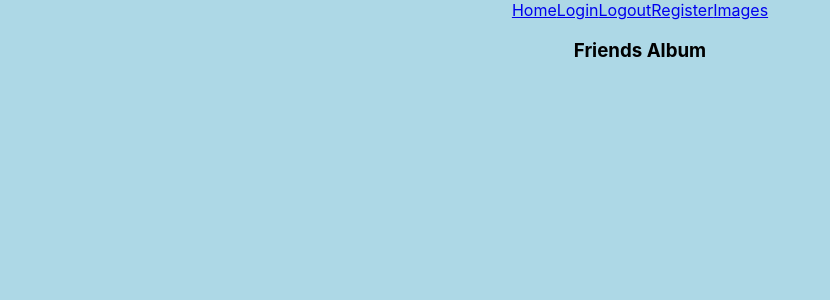
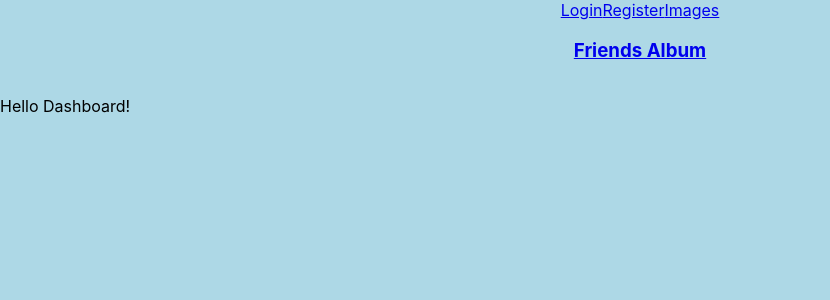
Before and after one commit to iampruven/vp-photo-album, a React (Create React App) app: page /dashboard in a window 1280 px wide. Shown: the top 300 px of the page, without its empty margins (0-830 px from the left). Built offline with nearby package versions, Linux system fonts and the light colour scheme; no server answers.

Commit message:
login functionality new pages

```diff
--- a/src/Components/App/App.js
+++ b/src/Components/App/App.js
@@ -5,6 +5,7 @@ import { BrowserRouter as Router, Switch, Route } from "react-router-dom";
 import Landing from "../LandingPage/Landing";
 import RegistrationRoute from "../../Routes/RegistrationRoute/RegistrationRoute";
 import LoginRoute from "../../Routes/LoginRoute/LoginRoute";
+import DashboardRoute from "../../Routes/DashboardRoute/DashboardRoute";
 function App() {
   return (
     <main>
@@ -16,6 +17,7 @@ function App() {
             </header>
             <Switch>
               <Route exact path={'/'} component={Landing}/>
+              <Route exact path={"/dashboard"} component={DashboardRoute} />
               <Route exact path={"/image"} component={Image} />
               <Route exact path={'/login'} component={LoginRoute} />
               <Route exact path={'/register'} component={RegistrationRoute} />
--- a/src/Components/Context/UserContext.js
+++ b/src/Components/Context/UserContext.js
@@ -67,6 +67,7 @@ export class UserProvider extends Component {
   };
 
   processLogin = (authToken) => {
+    console.log('helloooooooo')
     TokenService.saveAuthToken(authToken);
     const jwtPayload = TokenService.parseAuthToken();
     this.setUser({
--- a/src/Components/Header/Header.js
+++ b/src/Components/Header/Header.js
@@ -1,20 +1,53 @@
 import React from "react";
-import { Link } from 'react-router-dom';
+import { Link } from "react-router-dom";
 import "./Header.css";
+import UserContext from "../Context/UserContext";
+import TokenService from "../../Services/token-service";
 export default class Header extends React.Component {
+  static contextType = UserContext;
+
+  handleLogoutClick = () => {
+    this.context.processLogout();
+  };
+  renderLogin() {
+    return (
+      <nav>
+        <Link to="/login">Login</Link>
+        <Link to="/register">Register</Link>
+      </nav>
+    );
+  }
+  renderLogout() {
+    return (
+      <nav>
+        <Link onClick={this.handleLogoutClick} to="/login">
+          Logout
+        </Link>
+      </nav>
+    );
+  }
+
   render() {
     return (
       <section>
         <nav className="centering">
-          <Link to="/home">Home</Link>
-          <Link to="/login">Login</Link>
-          <Link to="/logout">Logout</Link>
-          <Link to="/register">Register</Link>
+
+          {TokenService.hasAuthToken()
+            ? this.renderLogout()
+            : this.renderLogin()}
           <Link to="/image">Images</Link>
         </nav>
 
         <div className="centering">
-          <h1>Friends Album</h1>
+          {TokenService.hasAuthToken() ? (
+            <Link to={"/dashboard"}>
+              <h1>Friends Album</h1>
+            </Link>
+          ) : (
+            <Link to={"/"}>
+              <h1>Friends Album</h1>
+            </Link>
+          )}
         </div>
       </section>
     );
--- a/src/Components/LandingPage/Landing.js
+++ b/src/Components/LandingPage/Landing.js
@@ -6,6 +6,7 @@ export default class Landing extends React.Component{
         return(
             <div>
                 <h2 className="centering">Welcome!</h2>
+                <p>This is for sharing and keeping memories with your friends and family.</p>
             </div>
         )
     }
--- a/src/Components/LoginForm/LoginForm.js
+++ b/src/Components/LoginForm/LoginForm.js
@@ -1,7 +1,7 @@
 import React, { Component } from "react";
 import AuthApiService from "../../Services/auth-api-service";
 import UserContext from "../Context/UserContext";
-import TokenService from "../../Services/token-service";
+
 
 class LoginForm extends Component {
   static defaultProps = {
@@ -28,7 +28,11 @@ class LoginForm extends Component {
       .then((res) => {
         // username.value = "";
         // password.value = "";
+        console.log('hello')
+        console.log(res.authToken)
+        console.log(this.context.processLogin)
         this.context.processLogin(res.authToken);
+
         this.props.onLoginSuccess();
       })
       .catch((res) => {
--- /dev/null
+++ b/src/Routes/DashboardRoute/DashboardRoute.js
@@ -0,0 +1,12 @@
+import React from 'react';
+
+
+export default class DashboardRoute extends React.Component{
+    render(){
+        return(
+            <section>
+                <p>Hello Dashboard! </p>
+            </section>
+        )
+    }
+};
--- a/src/index.js
+++ b/src/index.js
@@ -2,10 +2,12 @@ import React from "react";
 import ReactDOM from "react-dom";
 import "./index.css";
 import App from "./Components/App/App";
-
+import { UserProvider } from "./Components/Context/UserContext"
 ReactDOM.render(
   <React.StrictMode>
-    <App />
+    <UserProvider>
+      <App />
+    </UserProvider>
   </React.StrictMode>,
   document.getElementById("root")
 );
```
